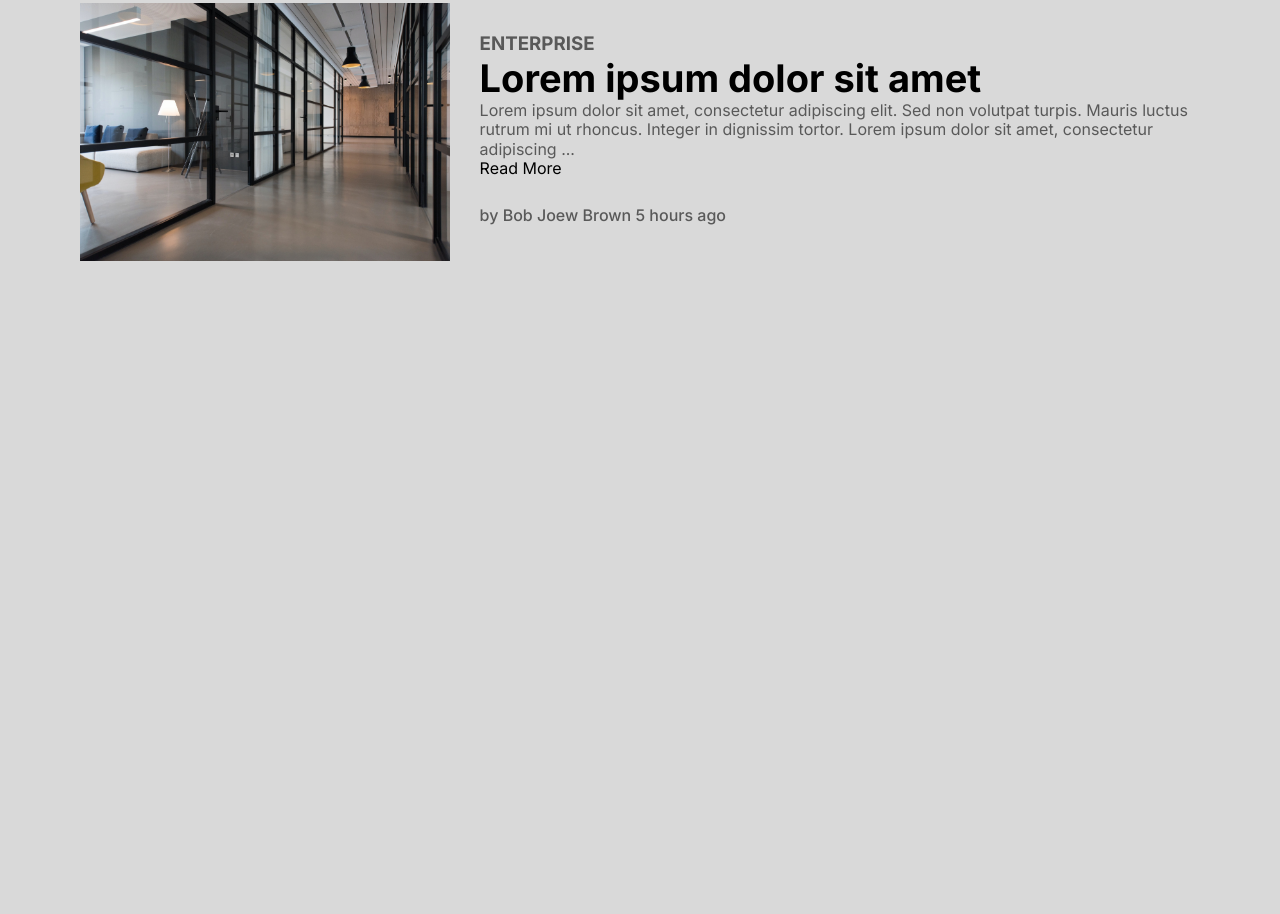
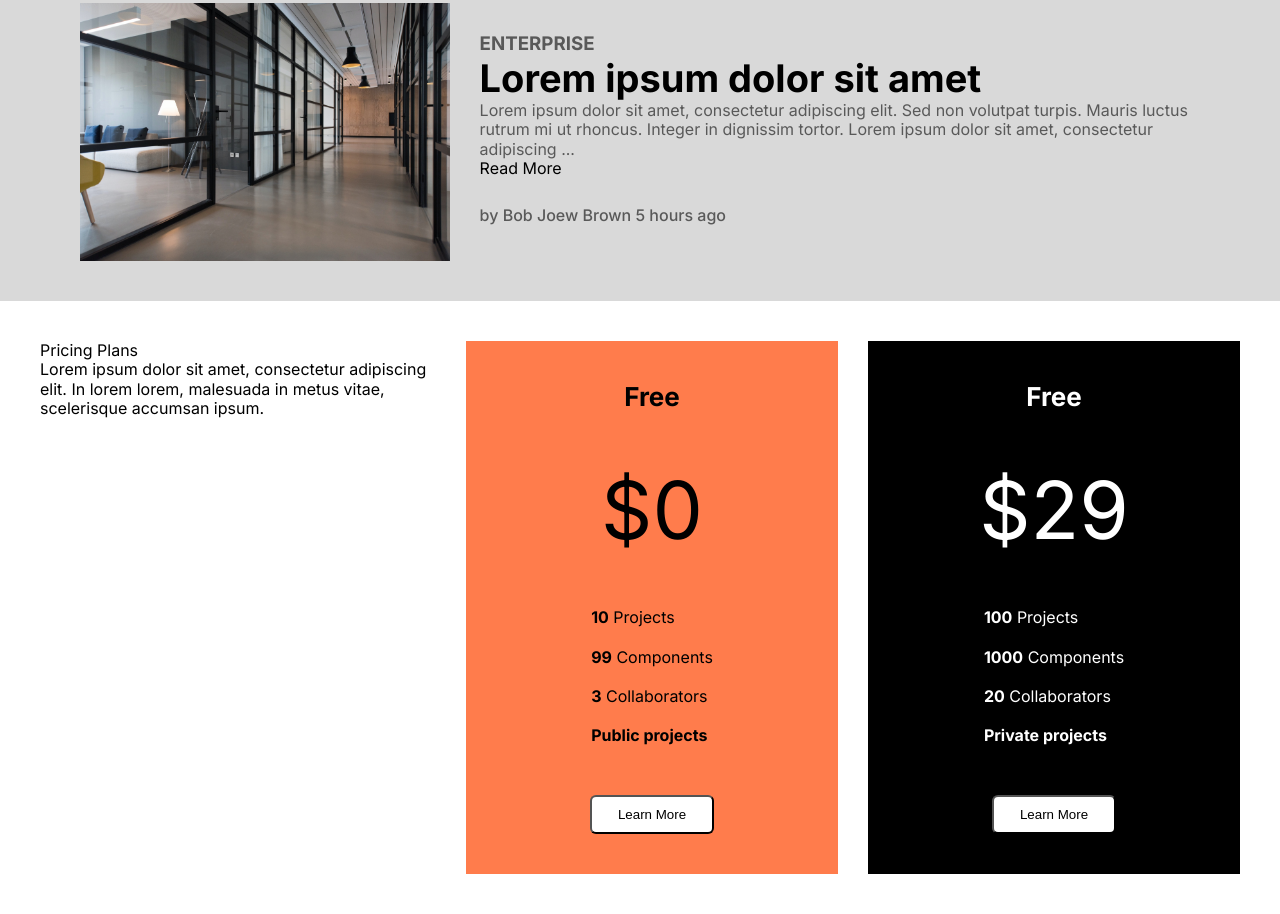
Before and after one commit to Nedelchev86/HTML-and-CSS-Exams, a plain HTML site: page HTML & CSS Retake Exam - 9 Aug 2023/03_Plan Scheduler/index.html in a window 1280 px wide. Shown: the part 1742-2656 px from the top of the page. Before the commit the page ends 2043 px from the top, so only its background shows below. Drawn offline with Linux system fonts and the light colour scheme.

Commit message:
Added more css and html

```diff
--- a/HTML & CSS Retake Exam - 9 Aug 2023/03_Plan Scheduler/index.html
+++ b/HTML & CSS Retake Exam - 9 Aug 2023/03_Plan Scheduler/index.html
@@ -101,6 +101,38 @@
                     </div>
                 </div>
             </div>
+            <div class="princing-container">
+                <div class="pricing">
+                    <div class="prices">
+                        <p>Pricing Plans</p>
+                        <p>Lorem ipsum dolor sit amet, consectetur adipiscing elit. In lorem lorem, malesuada in metus vitae, scelerisque accumsan ipsum.</p>
+                    </div>
+
+                    <div class="princing-card">
+                        <p class="price-title">Free</p>
+                        <p class="price">$0</p>
+                        <div class="more-info">
+                            <p><span>10</span> Projects</p>
+                            <p><span>99</span> Components</p>
+                            <p><span>3</span> Collaborators</p>
+                            <p><span>Public projects</span></p>
+                        </div>
+                        <button class="btn" href="#">Learn More</button>
+                    </div>
+
+                    <div class="princing-card black">
+                        <p class="price-title">Free</p>
+                        <p class="price">$29</p>
+                        <div class="more-info">
+                            <p><span>100</span> Projects</p>
+                            <p><span>1000</span> Components</p>
+                            <p><span>20</span> Collaborators</p>
+                            <p><span>Private projects</span></p>
+                        </div>
+                        <button class="btn" href="#">Learn More</button>
+                    </div>
+                </div>
+            </div>
         </main>
     </body>
 </html>
--- a/HTML & CSS Retake Exam - 9 Aug 2023/03_Plan Scheduler/style.css
+++ b/HTML & CSS Retake Exam - 9 Aug 2023/03_Plan Scheduler/style.css
@@ -84,6 +84,7 @@ h1 {
     justify-content: space-between;
     padding-inline: 80px;
     padding-block: 40px;
+    max-width: 1500px;
 }
 
 .card {
@@ -112,19 +113,28 @@ h1 {
 
 main {
     background-color: white;
+    display: flex;
+    flex-direction: column;
+    justify-content: center;
+    align-items: center;
 }
 
 .main-container {
     background-color: #d9d9d9;
+    width: 100%;
+    display: flex;
+    flex-direction: column;
+
+    align-items: center;
 }
 
 .info3 {
-    width: 100%;
     display: flex;
     flex-direction: column;
     padding-inline: 80px;
     padding-block: 40px;
     gap: 30px;
+    max-width: 1500px;
 }
 
 .info-card {
@@ -155,3 +165,65 @@ h3 {
 h2 {
     font-size: 38px;
 }
+
+.pricing {
+    max-width: 1400px;
+    display: flex;
+    background-color: white;
+    padding: 40px;
+    gap: 30px;
+}
+
+.prices {
+    flex-basis: 33%;
+}
+
+.princing-card {
+    flex-basis: 33%;
+    background-color: #ff7c4c;
+    align-items: center;
+    display: flex;
+    flex-direction: column;
+    padding-block: 40px;
+    gap: 50px;
+    flex: 1;
+}
+
+.princing-container {
+    width: 100%;
+    display: flex;
+    flex-direction: column;
+    background-color: #f5f5f5;
+    align-items: center;
+}
+
+.black {
+    background-color: black;
+    color: white;
+}
+
+.price-title {
+    font-size: 26px;
+    font-weight: bold;
+}
+
+.price {
+    font-size: 80px;
+}
+
+span {
+    font-weight: bold;
+}
+
+.more-info {
+    display: flex;
+    flex-direction: column;
+    gap: 20px;
+}
+
+.btn {
+    /* max-width: 120px; */
+    border-radius: 6px;
+    background-color: white;
+    padding: 10px 26px;
+}
```
